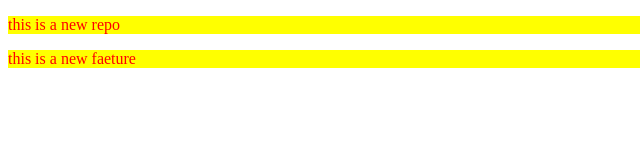
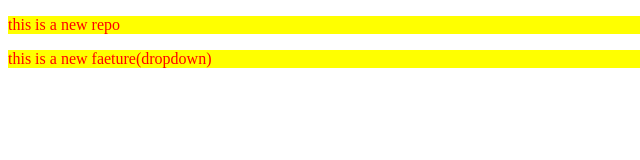
Before and after one commit to MeetPatel3366/localrepo, a plain HTML site: page index.html in a window 1280 px wide. Shown: the full height of the page, 0-640 px from the left. Drawn offline with Linux system fonts and the light colour scheme.

Commit message:
add dropdown

```diff
--- a/index.html
+++ b/index.html
@@ -9,6 +9,6 @@
 </head>
 <body>
     <p>this is a new repo</p>
-    <p>this is a new faeture</p>
+    <p>this is a new faeture(dropdown)</p>
 </body>
 </html>
```
